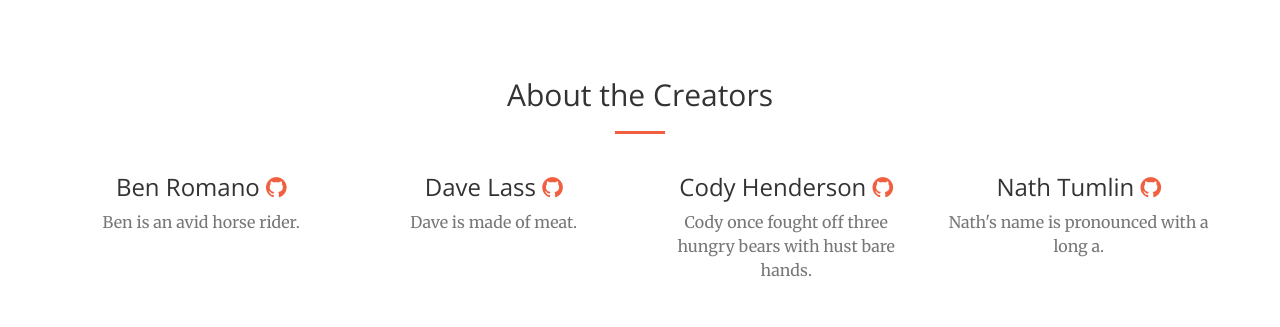
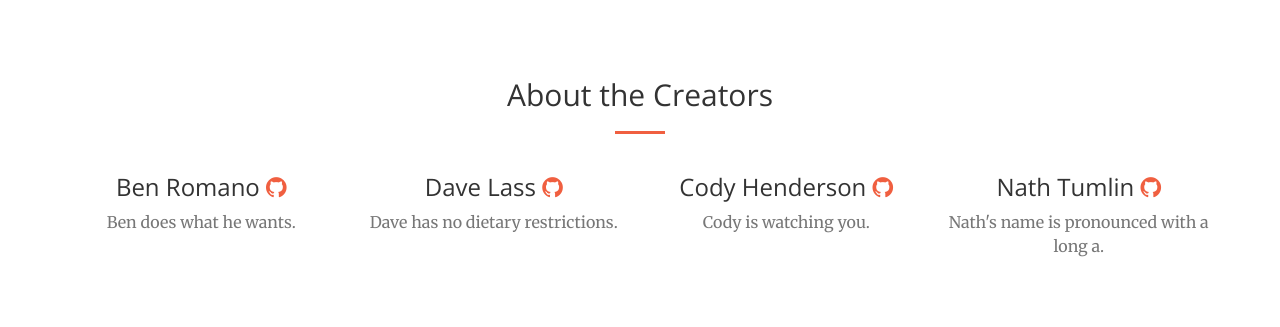
Before and after one commit to LnlyPpl/lnlyppl-backend, a website: page static/index.html in a window 1280 px wide. Shown: the part 3029-3356 px from the top of the page. Drawn offline with nearby package versions, Linux system fonts and the light colour scheme; files that its build step writes are made by us from their sources.

Commit message:
Updated bios

```diff
--- a/static/index.html
+++ b/static/index.html
@@ -142,19 +142,19 @@
             <div class="col-lg-3 col-md-6 text-center">
               <div class="service-box bio">
                 <h3>Ben Romano <a href="https://github.com/benjaminRomano"><i class="fa fa-github"></i></a></h3>
-                <p class="text-muted">Ben is an avid horse rider.</p>
+                <p class="text-muted">Ben does what he wants.</p>
               </div>
             </div>
             <div class="col-lg-3 col-md-6 text-center">
               <div class="service-box bio">
                 <h3>Dave Lass <a href="https://github.com/dflass"><i class="fa fa-github"></i></a></h3>
-                <p class="text-muted">Dave is made of meat.</p>
+                <p class="text-muted">Dave has no dietary restrictions.</p>
               </div>
             </div>
             <div class="col-lg-3 col-md-6 text-center">
               <div class="service-box bio">
                 <h3>Cody Henderson <a href="https://github.com/codyth53"><i class="fa fa-github"></i></a></h3>
-                <p class="text-muted">Cody once fought off three hungry bears with hust bare hands.</p>
+                <p class="text-muted">Cody is watching you.</p>
               </div>
             </div>
             <div class="col-lg-3 col-md-6 text-center">
```
